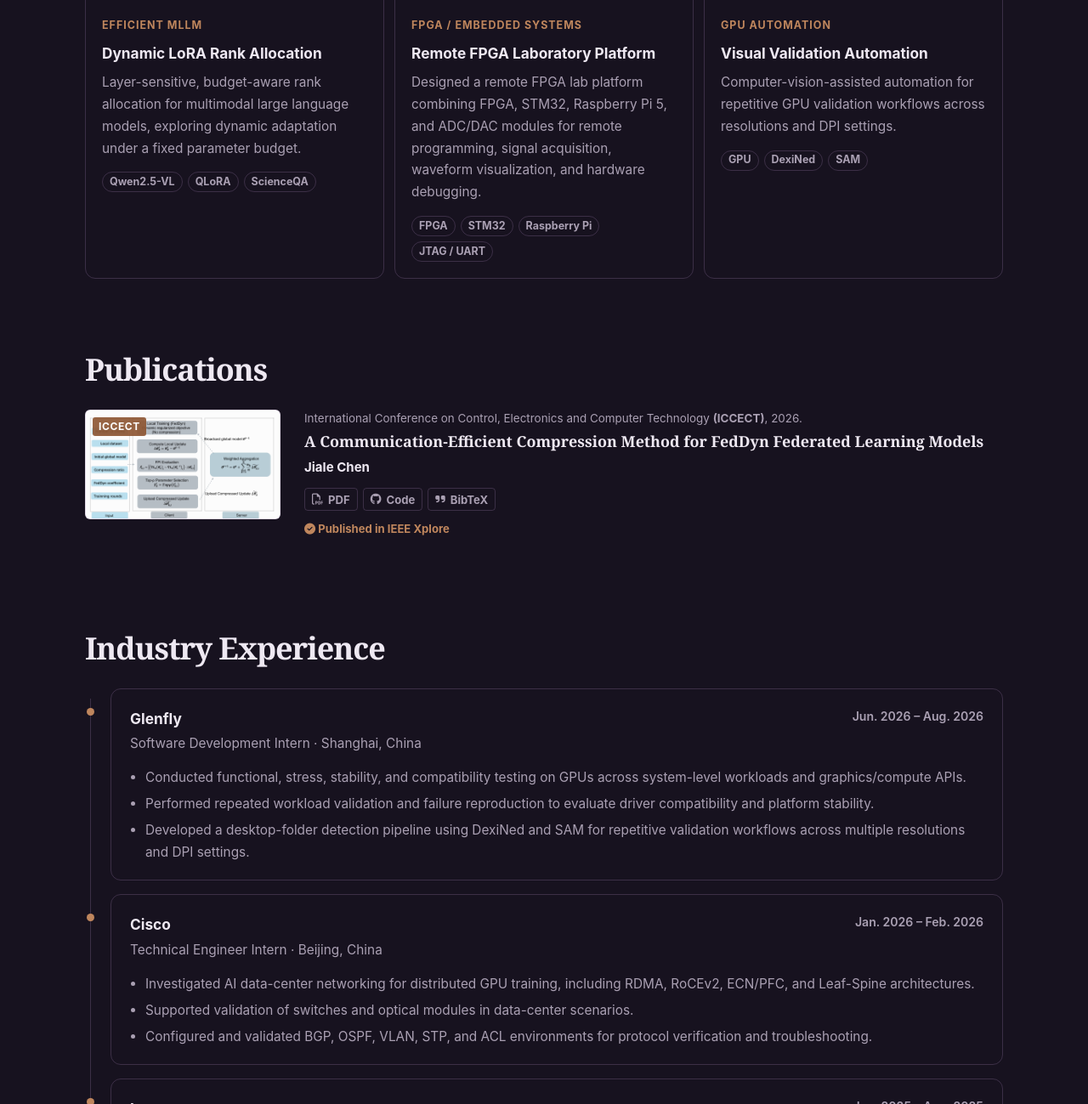
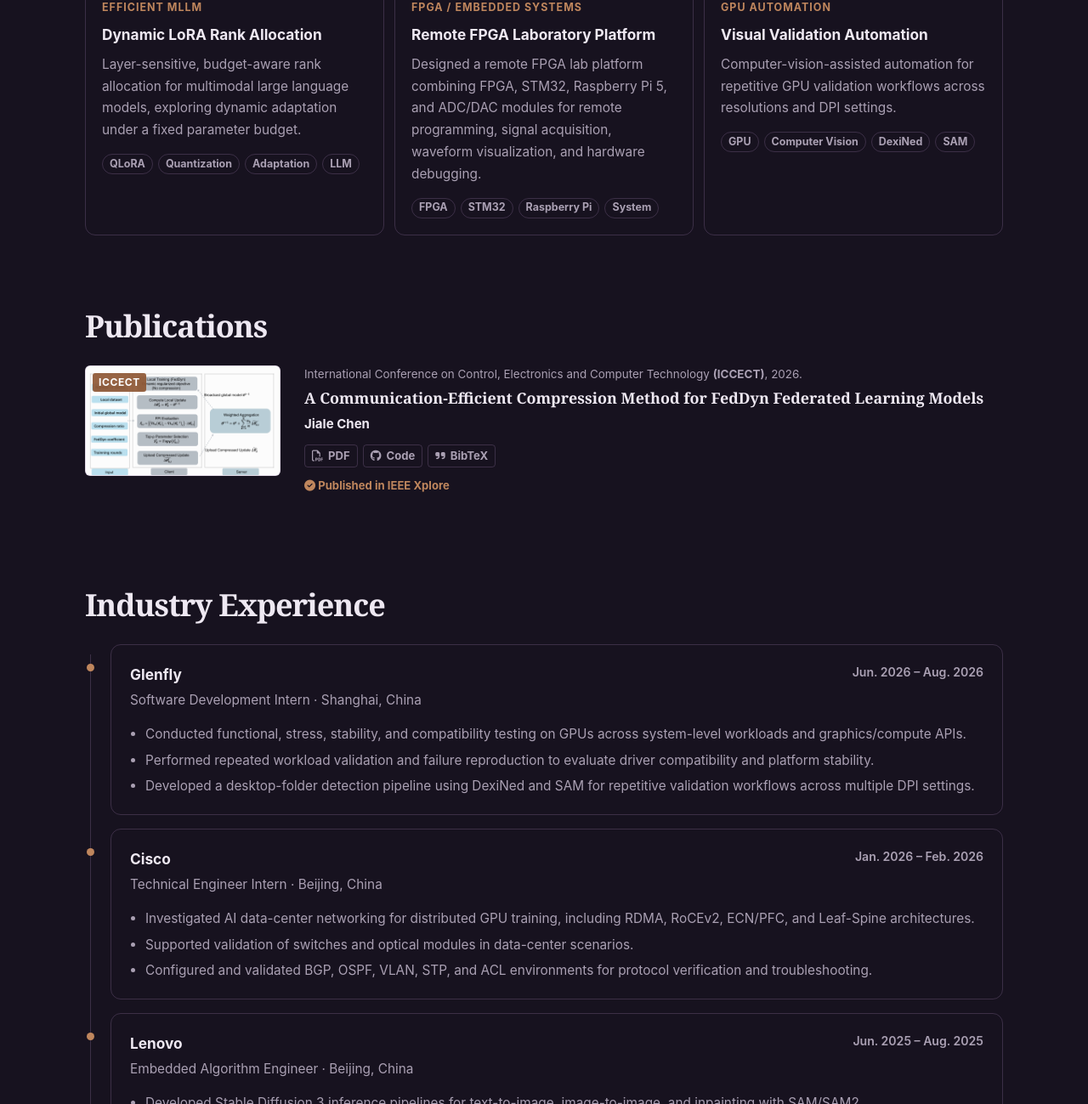
Before and after one commit to Chenjl13/Chenjl13.github.io, a Jekyll site: the page built from index.md, in a window 1280 px wide and 1400 px high, scrolled down 1657 px, cut to the strip 101-1400 px from the top of the window. Shown: the whole strip at 85% size. Built offline with Jekyll 4.4.1, drawn with Linux system fonts in a browser that asks for light colours; nearby versions of some CDN libraries; a style sheet for code colours, icons or effects is not loaded; some of the changed text lies outside the part shown.

```diff
--- a/index.md
+++ b/index.md
@@ -60,7 +60,7 @@
         <span class="project-label">Efficient MLLM</span>
         <h3>Dynamic LoRA Rank Allocation</h3>
         <p>Layer-sensitive, budget-aware rank allocation for multimodal large language models, exploring dynamic adaptation under a fixed parameter budget.</p>
-        <div class="tag-row"><span>Qwen2.5-VL</span><span>QLoRA</span><span>ScienceQA</span></div>
+        <div class="tag-row"><span>QLoRA</span><span>Quantization</span><span>Adaptation</span><span>LLM</span></div>
       </div>
     </article>
 
@@ -72,7 +72,7 @@
         <span class="project-label">FPGA / Embedded Systems</span>
         <h3>Remote FPGA Laboratory Platform</h3>
         <p>Designed a remote FPGA lab platform combining FPGA, STM32, Raspberry Pi 5, and ADC/DAC modules for remote programming, signal acquisition, waveform visualization, and hardware debugging.</p>
-        <div class="tag-row"><span>FPGA</span><span>STM32</span><span>Raspberry Pi</span><span>JTAG / UART</span></div>
+        <div class="tag-row"><span>FPGA</span><span>STM32</span><span>Raspberry Pi</span><span>System</span></div>
       </div>
     </article>
 
@@ -84,7 +84,7 @@
         <span class="project-label">GPU Automation</span>
         <h3>Visual Validation Automation</h3>
         <p>Computer-vision-assisted automation for repetitive GPU validation workflows across resolutions and DPI settings.</p>
-        <div class="tag-row"><span>GPU</span><span>DexiNed</span><span>SAM</span></div>
+        <div class="tag-row"><span>GPU</span><span>Computer Vision</span><span>DexiNed</span><span>SAM</span></div>
       </div>
     </article>
   </div>
@@ -105,7 +105,7 @@
         <ul>
           <li>Conducted functional, stress, stability, and compatibility testing on GPUs across system-level workloads and graphics/compute APIs.</li>
           <li>Performed repeated workload validation and failure reproduction to evaluate driver compatibility and platform stability.</li>
-          <li>Developed a desktop-folder detection pipeline using DexiNed and SAM for repetitive validation workflows across multiple resolutions and DPI settings.</li>
+          <li>Developed a desktop-folder detection pipeline using DexiNed and SAM for repetitive validation workflows across multiple DPI settings.</li>
         </ul>
       </div>
     </article>
```
Also changed, not shown: other parts of index.md (+4 -4 lines).
